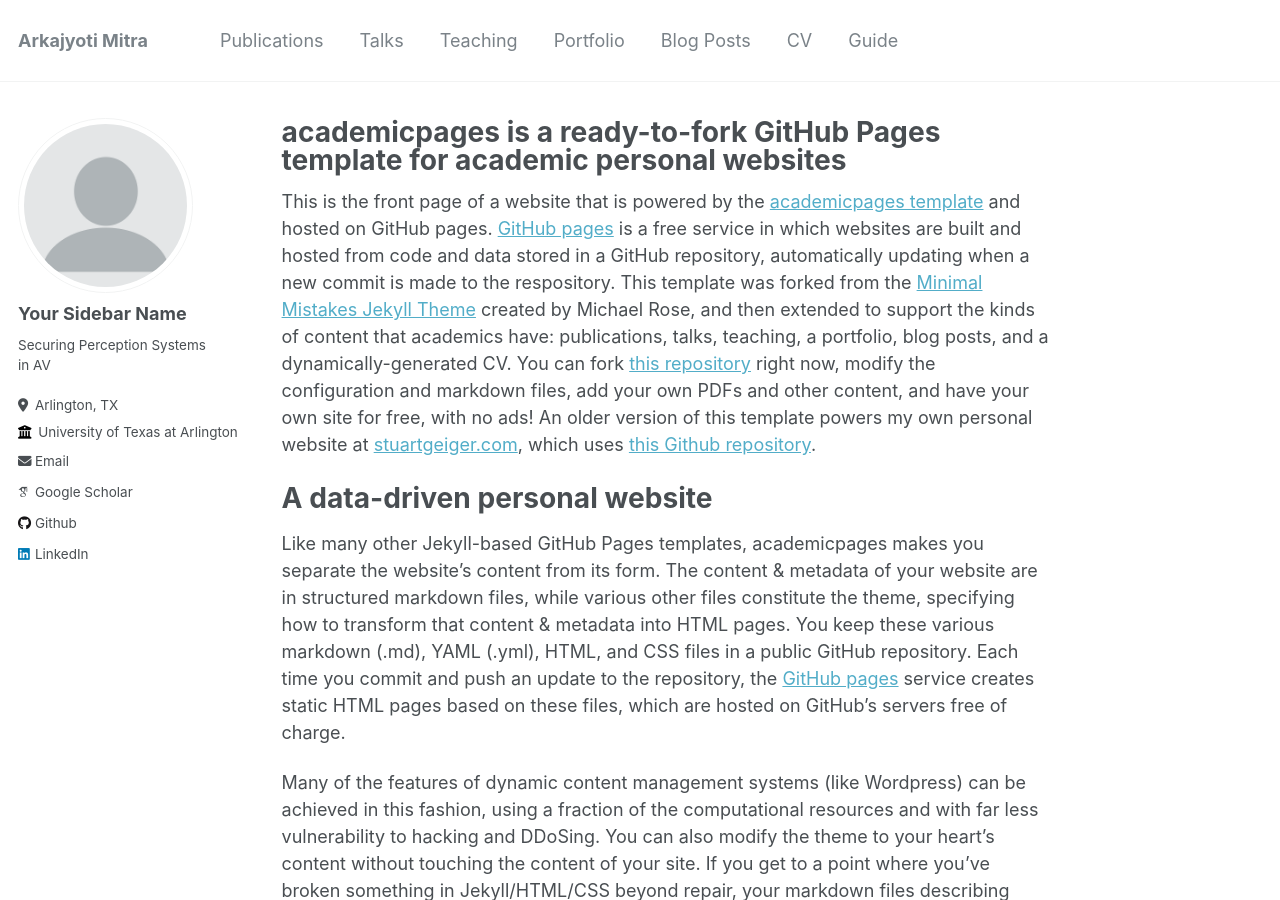
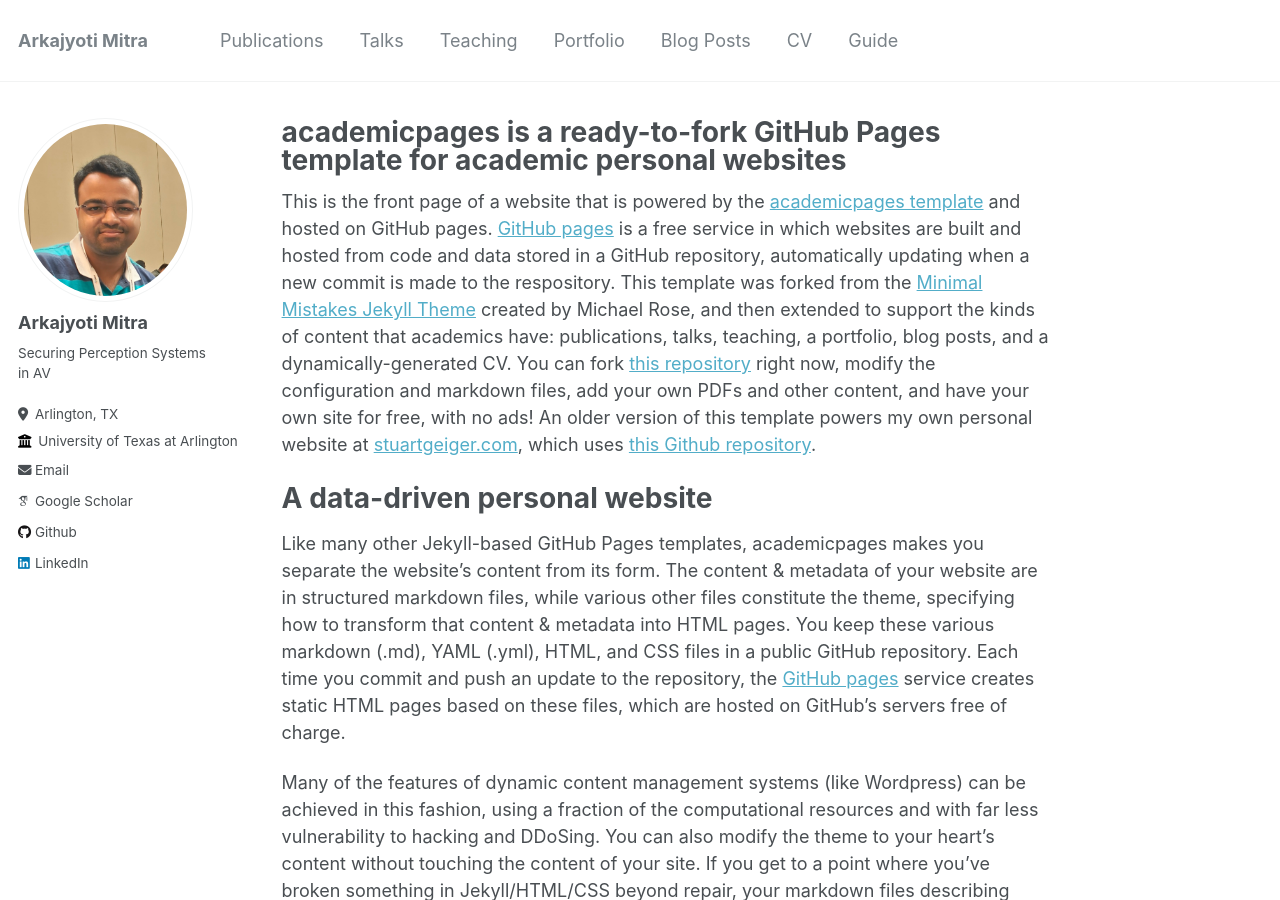
Before and after one commit to arkajyotimitra/arkajyotimitra.github.io, a Jekyll site: the page built from _pages/about.md, in a window 1280 px wide and 900 px high. Built offline with Jekyll 4.4.1, drawn with Linux system fonts in a browser that asks for light colours; some web fonts are replaced.

Commit message:
fixes
linked in link fix

side bar name

head shot image

```diff
--- a/_config.yml
+++ b/_config.yml
@@ -21,8 +21,8 @@ repository               : "arkajyotimitra/arkajyotimitra.github.io"
 #               Additional customization can be done by editing /_includes/author-profile.html
 author:
   # Biographic information
-  avatar           : "profile.png"
-  name             : "Your Sidebar Name"
+  avatar           : "head_shot_profile.jpg"
+  name             : "Arkajyoti Mitra"
   pronouns         : # example: "she/her"
   bio              : "Securing Perception Systems in AV"
   location         : "Arlington, TX"
@@ -56,7 +56,7 @@ author:
   # keybase          : # Username
   # instagram        : # Username
   # lastfm           : # Username
-  linkedin         : "www.linkedin.com/in/arkajyoti-mitra"
+  linkedin         : "arkajyoti-mitra"
   # mastodon         : # URL
   # medium           : # URL
   # pinterest        : # Username
```
Also changed, not shown: images/head_shot_profile.jpg (added), 1 other file.
